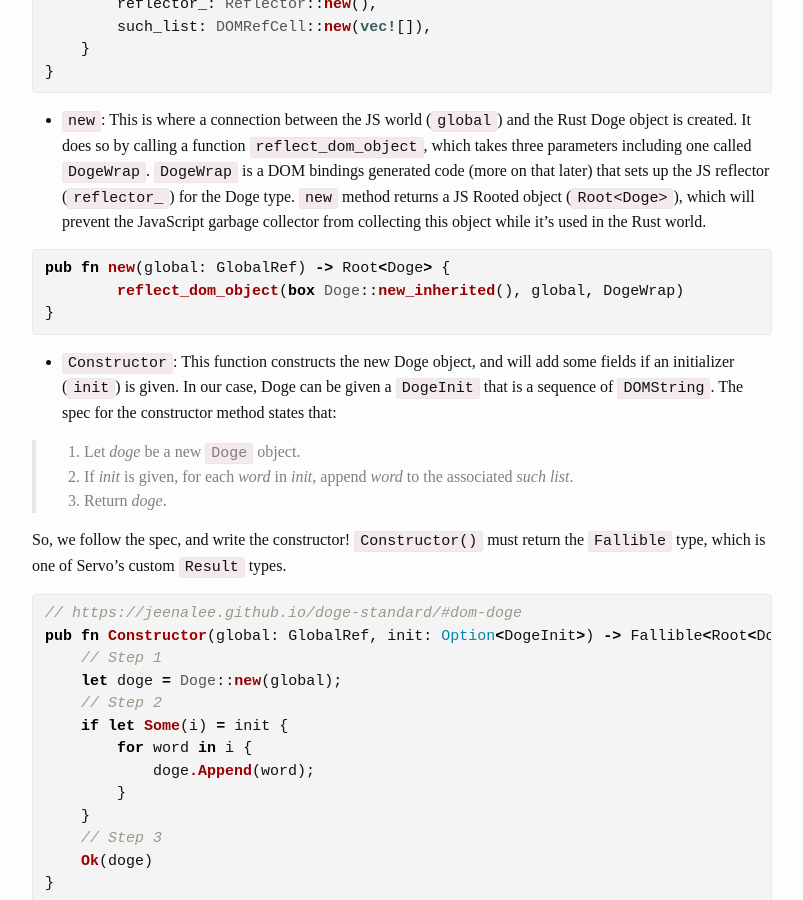
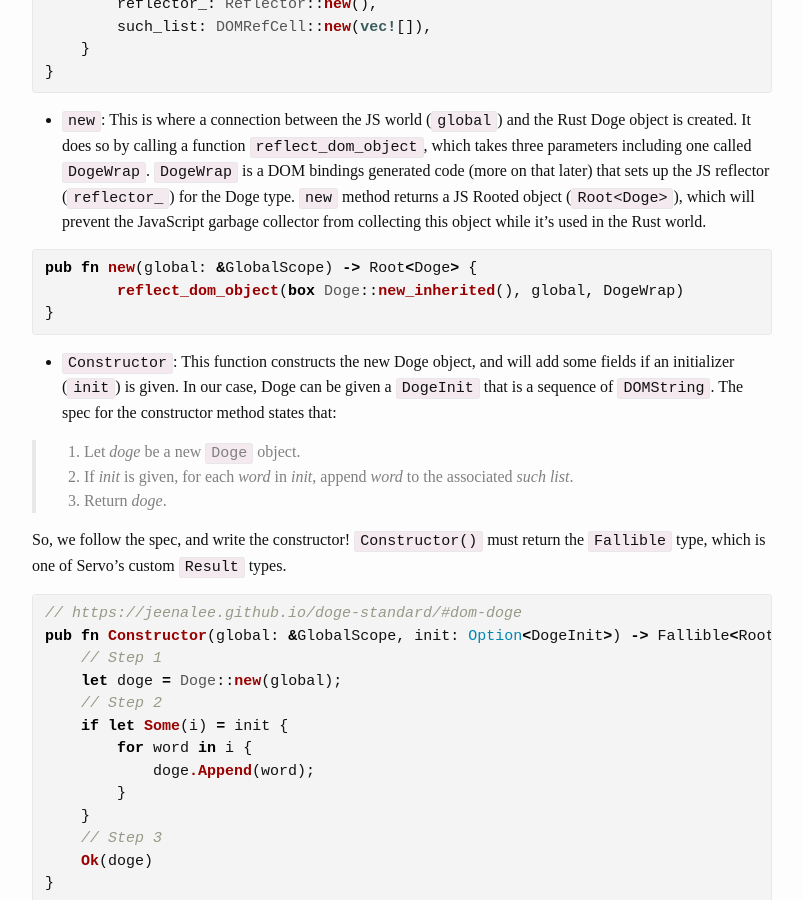
Before and after one commit to jeenalee/blog, a Jekyll site: the page built from _posts/2016-10-03-implementing-doge-for-servo.md, in a window 1280 px wide and 900 px high, scrolled down 2396 px. Shown: the whole window, without its empty margins (238-1041 px from the left). Built offline with Jekyll 4.4.1, drawn with Linux system fonts in a browser that asks for light colours; some web fonts are replaced.

Commit message:
Update DogeApi guide to use &GlobalScope and servo_rand

```diff
--- a/_posts/2016-10-03-implementing-doge-for-servo.md
+++ b/_posts/2016-10-03-implementing-doge-for-servo.md
@@ -79,7 +79,7 @@ pub fn new_inherited() -> Doge {
 - `new`:
 This is where a connection between the JS world (`global`) and the Rust Doge object is created. It does so by calling a function `reflect_dom_object`, which takes three parameters including one called `DogeWrap`. `DogeWrap` is a DOM bindings generated code (more on that later) that sets up the JS reflector (`reflector_`) for the Doge type. `new` method returns a JS Rooted object (`Root<Doge>`), which will prevent the JavaScript garbage collector from collecting this object while it's used in the Rust world.
 {% highlight rust %}
-pub fn new(global: GlobalRef) -> Root<Doge> {
+pub fn new(global: &GlobalScope) -> Root<Doge> {
         reflect_dom_object(box Doge::new_inherited(), global, DogeWrap)
 }
 {% endhighlight %}
@@ -94,7 +94,7 @@ This function constructs the new Doge object, and will add some fields if an ini
 So, we follow the spec, and write the constructor! `Constructor()` must return the `Fallible` type, which is one of Servo's custom `Result` types.
 {% highlight rust %}
 // https://jeenalee.github.io/doge-standard/#dom-doge
-pub fn Constructor(global: GlobalRef, init: Option<DogeInit>) -> Fallible<Root<Doge>> {
+pub fn Constructor(global: &GlobalScope, init: Option<DogeInit>) -> Fallible<Root<Doge>> {
     // Step 1
     let doge = Doge::new(global);
     // Step 2
```
Also changed, not shown: other parts of _posts/2016-10-03-implementing-doge-for-servo.md (+1 -1 lines).
